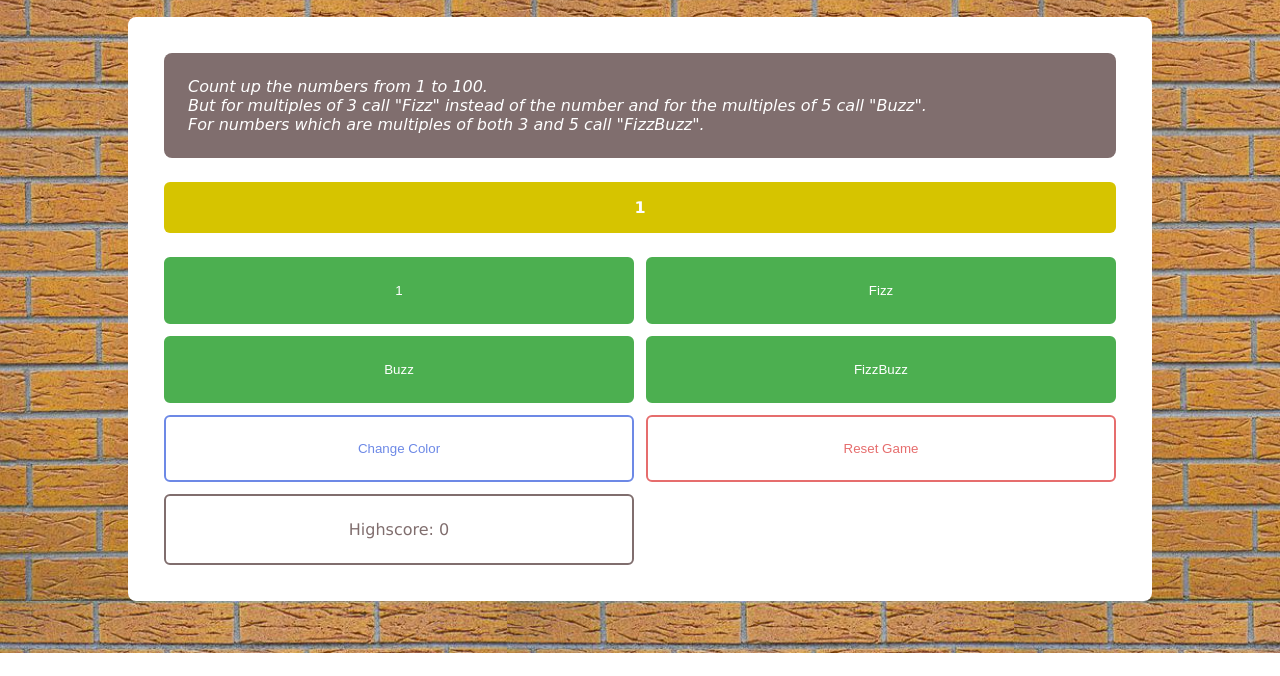
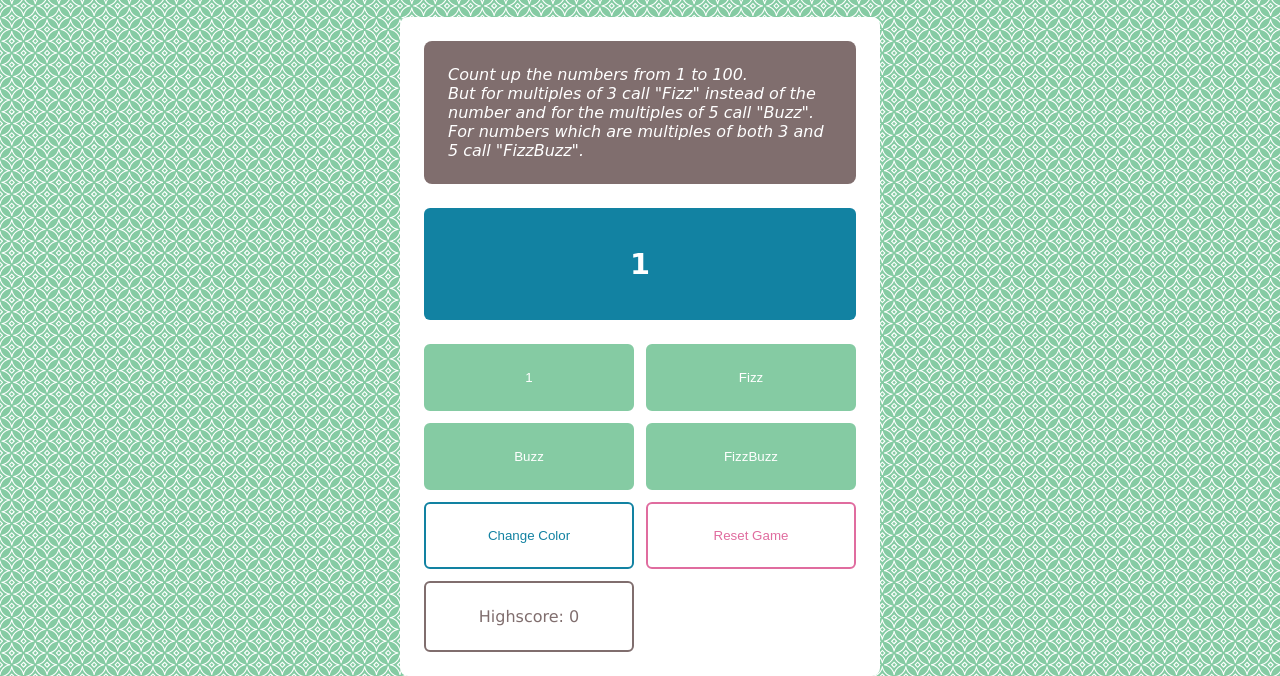
Before and after one commit to TomUlrich/FizzBuzz, a plain HTML site: page index.html in a window 1280 px wide. Shown: the part 147-823 px from the top of the page. Before the commit the page ends 800 px from the top, so only its background shows below. Drawn offline with Linux system fonts and the light colour scheme.

Commit message:
style changes and todos in README.md

```diff
--- a/style.css
+++ b/style.css
@@ -5,18 +5,19 @@
 }
 
 body {
-  background-image: url(./img/brickwall.jpg);
-  background-size: contain;
+  background-image: url(./img/more-leaves-on-green.png);
   display: flex;
   flex-direction: column;
   align-items: center;
   justify-content: center;
   font-family: Verdana, Geneva, Tahoma, sans-serif;
+  max-width: 600px;
+  margin: 0 auto;
 }
 
 header {
   margin: 20px;
-  background-color: rgb(128, 110, 110);
+  background-color: #806e6e;
   border: 12px solid white;
   border-radius: 8px;
   padding: 12px;
@@ -24,40 +25,44 @@ header {
 }
 
 .lets_span {
-  color: rgb(76, 174, 79);
+  color: #4cae4f;
 }
 
 .play_span {
-  color: rgb(214, 196, 0);
+  color: #f8e518;
 }
 
 .fizzbuzz_span {
-  color: rgb(230, 107, 107);
+  color: #e06c9f;
 }
 
 #game_div {
   background-color: white;
   border-radius: 8px;
   width: 80%;
-  padding: 12px;
+  padding: 24px;
 }
 
 #rules_div {
-  background-color: rgb(128, 110, 110);
+  background-color: #806e6e;
   color: white;
   padding: 24px;
-  margin:  24px;
+  margin-bottom:  24px;
   font-family: cursive;
   font-style: oblique;
   border-radius: 8px;
 }
 #output_div {
-  color: white;
+  display: flex;
+  align-items: center;
+  justify-content: center;
+  height:112px;
+  color: #fff;
+  font-size: 1.8rem;
   font-weight: bold;
-  text-align: center;
-  background-color: rgb(214, 196, 0);
-  padding: 16px;
-  margin: 24px 24px 0px 24px;
+  background-color: #1282a2;
+  margin-bottom:  24px;
+  padding: 24px;
   border-radius: 6px;
 }
 
@@ -66,13 +71,12 @@ header {
   grid-template-columns: repeat(2, 1fr);
   grid-template-rows: repeat(2, 1fr);
   grid-gap: 12px;
-  padding: 24px;
 }
 
 input[type="button"] {
   display: inline-block;
-  background-color: #4caf50;
-  border: 2px solid #4caf50;
+  background-color: #85CBA3;
+  border: 2px solid #85CBA3;
   border-radius: 6px;
   color: white;
   padding: 24px;
@@ -82,45 +86,45 @@ input[type="button"] {
 
 input[type="button"]:hover {
   background-color: white;
-  color: #4caf50;
-  border: 2px solid #4caf50;
+  color: #85CBA3;
+  border: 2px solid #85CBA3;
   transition: 0.2s ease-out;
 }
 
 #reset_btn,
 .highscore_p {
-  border: 2px solid #e66d6d;
+  border: 2px solid #e06c9f;
   background-color: white;
-  color: #e66d6d;
+  color: #e06c9f;
   border-radius: 6px;
 }
 
 #reset_btn:hover {
-  border: 2px solid #e66d6d;
-  background-color: #e66d6d;
+  border: 2px solid #e06c9f;
+  background-color: #e06c9f;
   color: white;
   transition: 0.2s ease-out;
 }
 
 #color_btn,
 .highscore_p {
-  border: 2px solid rgb(109, 137, 230);
+  border: 2px solid #1282a2;
   background-color: white;
-  color: rgb(109, 137, 230);
+  color: #1282a2;
   border-radius: 6px;
 }
 
 #color_btn:hover {
-  border: 2px solid rgb(109, 137, 230);
-  background-color: rgb(109, 137, 230);
+  border: 2px solid #1282a2;
+  background-color: #1282a2;
   color: white;
   transition: 0.2s ease-out;
 }
 
 .highscore_p {
-  border: 2px solid rgb(128, 110, 110);
+  border: 2px solid #806e6e;
   background-color: white;
-  color: rgb(128, 110, 110);
+  color: #806e6e;
   padding: 24px;
   text-align: center;
   text-decoration: none;
```
Also changed, not shown: index.html (+1 -1 lines), img/brickwall.jpg (deleted), img/more-leaves-on-green.png (added), 1 other file.
